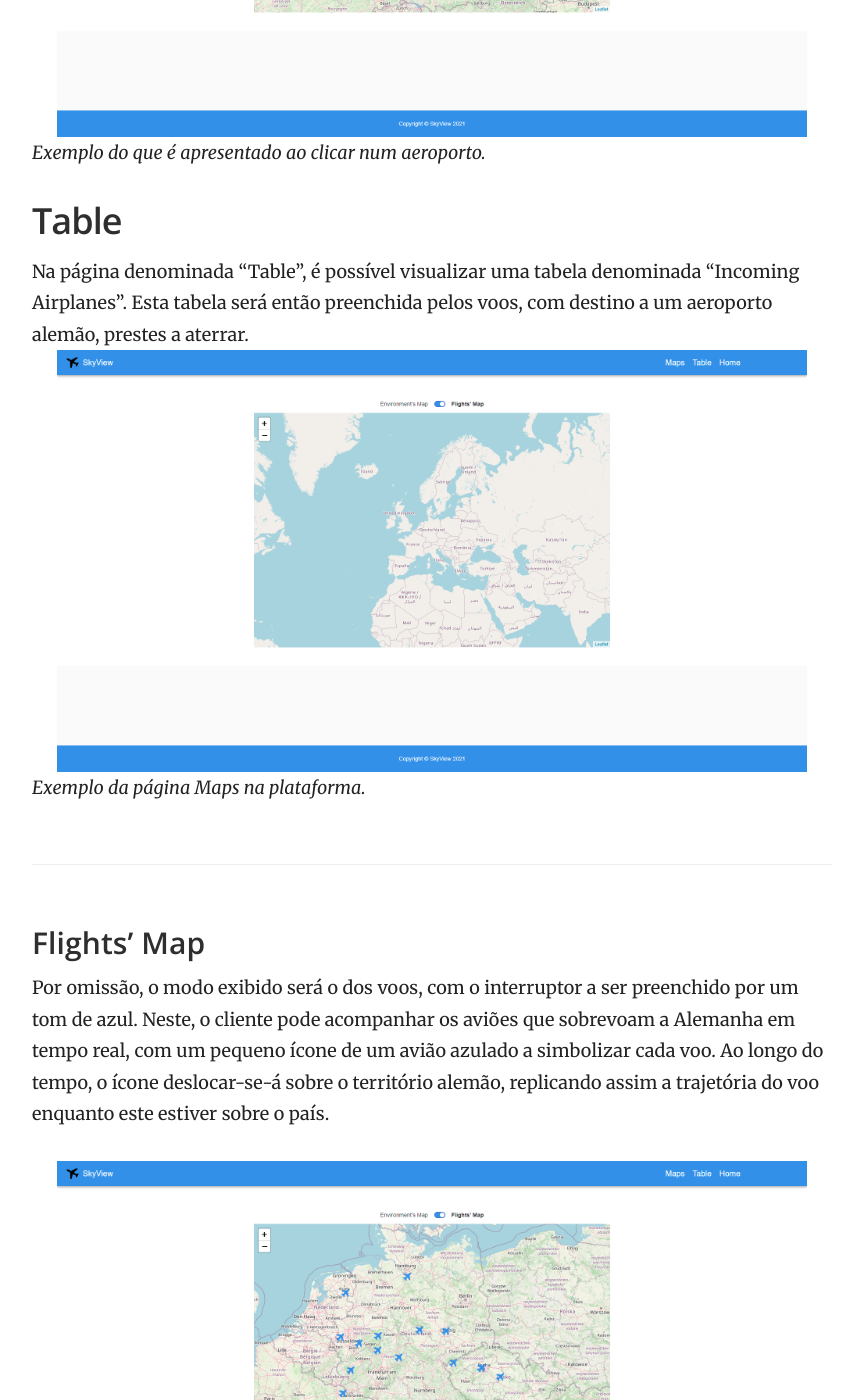
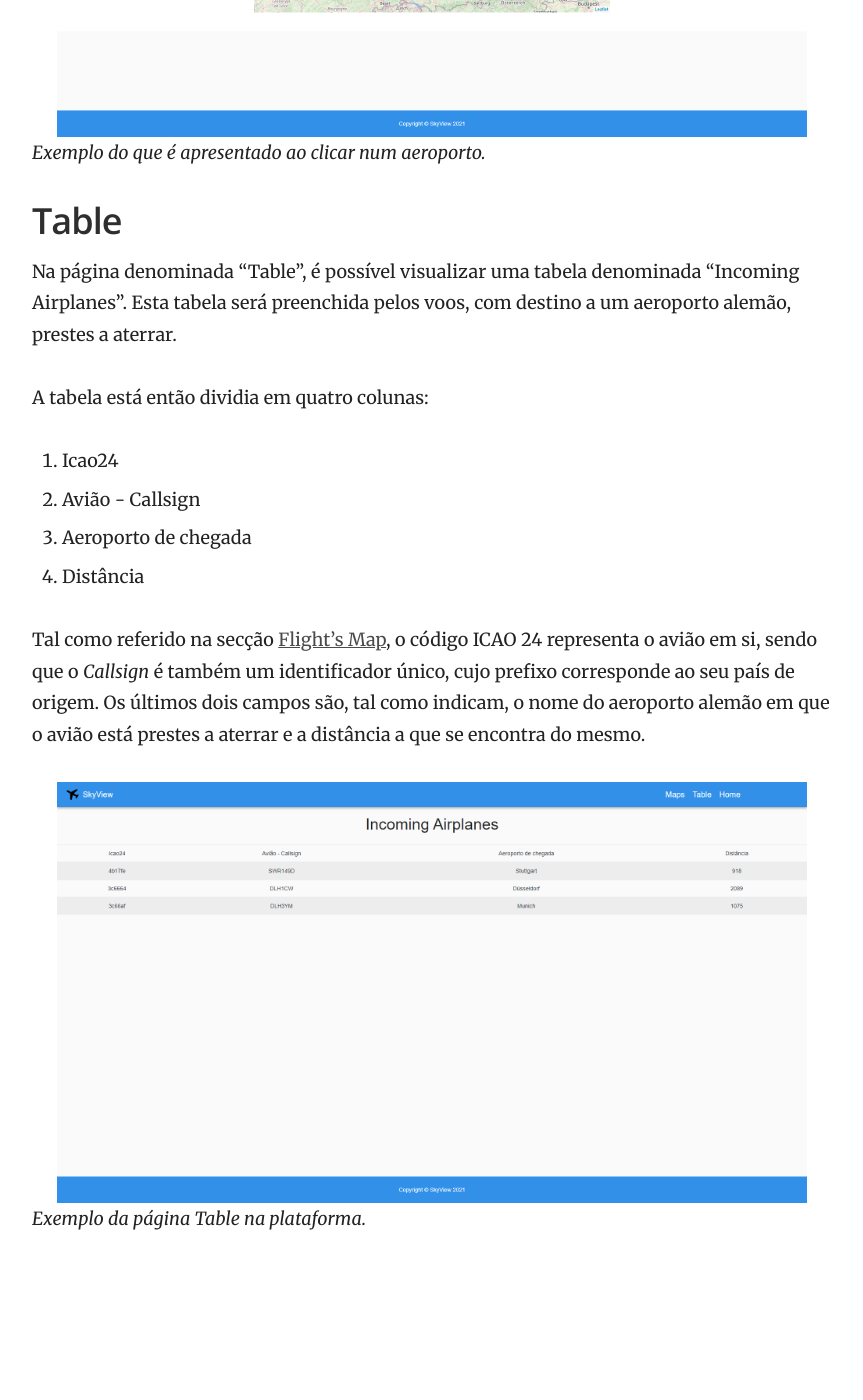
Before and after one commit to skyview-es/skyview-es.github.io, a Jekyll site: the page built from _docs/frontend/manual.md, in a window 1280 px wide and 1400 px high, scrolled down 4146 px. Shown: the whole window, without its empty margins (358-1221 px from the left). Built offline with Jekyll 4.4.1, drawn with Linux system fonts in a browser that asks for light colours; after the commit the page ends 5432 px from its top, so only the background shows below that; some of the changed text lies outside the part shown.

Commit message:
esverdeado typo e isto não guardou a última versão for some reason

```diff
--- a/_docs/frontend/manual.md
+++ b/_docs/frontend/manual.md
@@ -48,13 +48,16 @@ O primeiro item da lista, apresenta o nome do aeroporto em causa. Já o código
 
 ## Table
 
-Na página denominada "Table", é possível visualizar uma tabela denominada "Incoming Airplanes". Esta tabela será então preenchida pelos voos, com destino a um aeroporto alemão, prestes a aterrar.
-<img src="/images/frontend/worldmap.png" alt="Mapa-Múndi" width="750" height="500">{: .center-image}
-*Exemplo da página Maps na plataforma.*
+Na página denominada "Table", é possível visualizar uma tabela denominada "Incoming Airplanes". Esta tabela será preenchida pelos voos, com destino a um aeroporto alemão, prestes a aterrar.
 
-### Flights' Map
+A tabela está então dividia em quatro colunas:
 
-Por omissão, o modo exibido será o dos voos, com o interruptor a ser preenchido por um tom de azul. Neste, o cliente pode acompanhar os aviões que sobrevoam a Alemanha em tempo real, com um pequeno ícone de um avião azulado a simbolizar cada voo. Ao longo do tempo, o ícone deslocar-se-á sobre o território alemão, replicando assim a trajetória do voo enquanto este estiver sobre o país.
+1. Icao24
+1. Avião - Callsign
+1. Aeroporto de chegada
+1. Distância
 
-<img src="/images/frontend/flightsmap.png" alt="Flights Map" width="750" height="500">{: .center-image}
-*Exemplo do mapa no modo "Flights' Map.*
+Tal como referido na secção [Flight's Map](#flights-map), o código ICAO 24 representa o avião em si, sendo que o *Callsign* é também um identificador único, cujo prefixo corresponde ao seu país de origem. Os últimos dois campos são, tal como indicam, o nome do aeroporto alemão em que o avião está prestes a aterrar e a distância a que se encontra do mesmo.
+
+<img src="/images/frontend/table.png" alt="Tabela" width="750" height="500">{: .center-image}
+*Exemplo da página Table na plataforma.*
```
Also changed, not shown: other parts of _docs/frontend/manual.md (+1 -1 lines).
